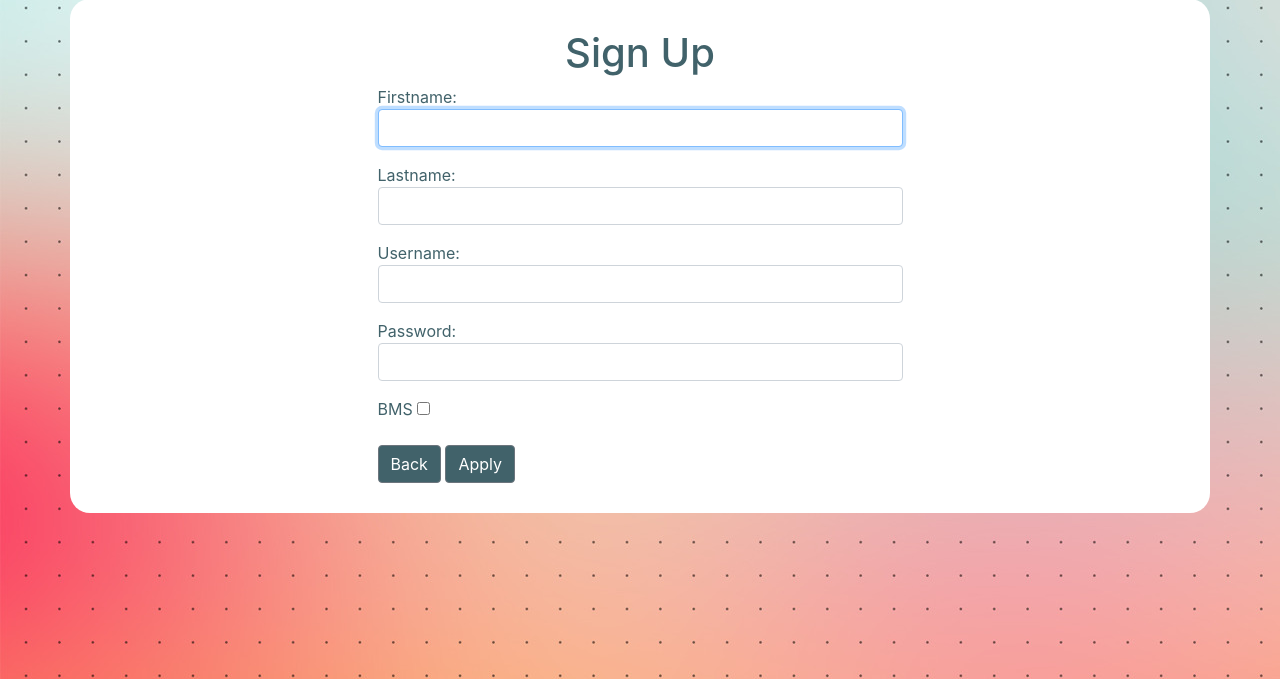
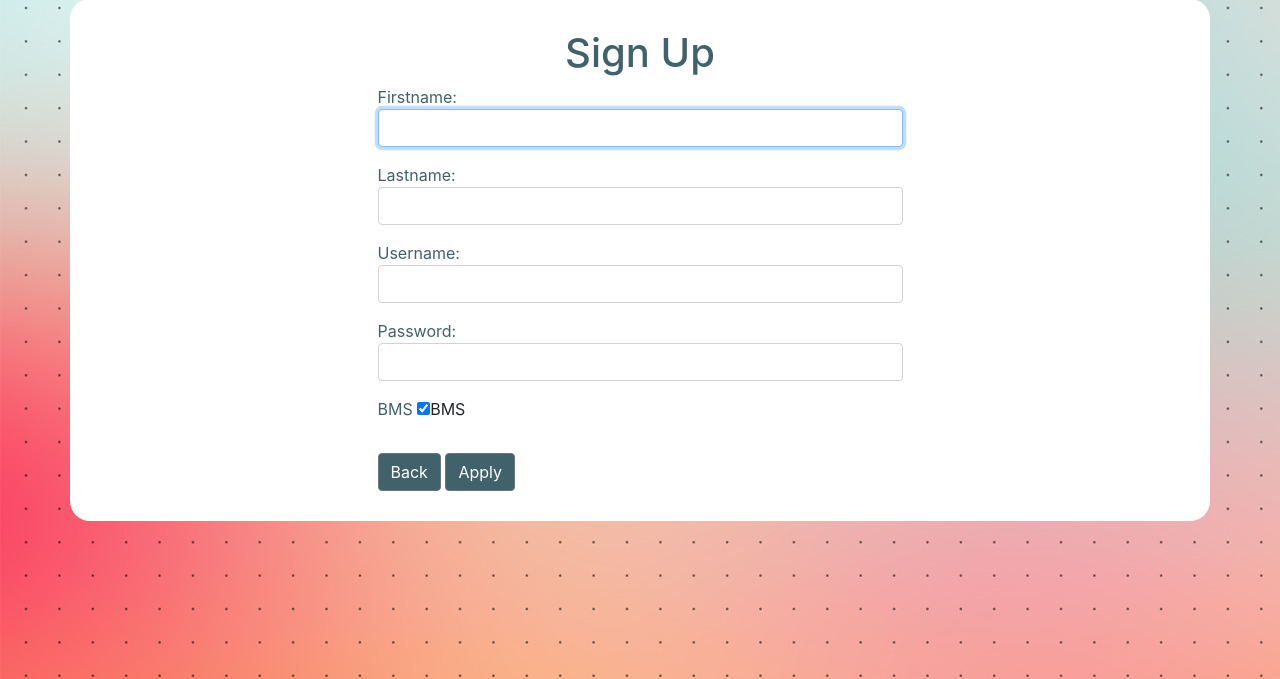
Before and after one commit to ak1215/QV_Projekt_PHP, a PHP site: page /signUp.php in a window 1280 px wide. Shown: the part 121-800 px from the top of the page. Run offline with PHP 8.4, Linux system fonts and the light colour scheme.

Commit message:
Add files via upload

```diff
--- a/QV_Projekt/signUp.php
+++ b/QV_Projekt/signUp.php
@@ -6,24 +6,26 @@ $username = '';
 $passwordu = '';
 $firstname = '';
 $lastname = '';
+$bms = '';
 
 if ($_SERVER["REQUEST_METHOD"] == "POST") {
 
     //Serverseitige Bindung
     $username = isset($_POST['username']) ? $_POST['username'] : '';
-    $passwordu = isset($_POST['passwordu']) ? $_POST['passwordu'] : '';
+    $passwordu = isset($_POST['password']) ? $_POST['passwordu'] : '';
     $firstname = isset($_POST['firstname']) ? $_POST['firstname'] : '';
     $lastname = isset($_POST['lastname']) ? $_POST['lastname'] : '';
+    $bms = isset($_POST['bms']) ? $_POST['bms'] : '';
 
     //serverseitige überprüfung
-    $var_errors = validate($username, $passwordu, $firstname, $lastname);
+    $var_errors = validate($username, $passwordu, $firstname, $lastname, $bms);
 
         //datenbank verbindung
         $conn = connectDataBase();
 
         //Insert into Struktur
-        $sql = "INSERT INTO user(username, passwordu, firstname, lastname)
-                VALUES (?, ?, ?, ?)";
+        $sql = "INSERT INTO user(username, password, firstname, lastname, bms)
+                VALUES (?, ?, ?, ?, ?)";
         //sql statement vorbereiten
         $result_of_sql = mysqli_prepare($conn, $sql);
 
@@ -33,18 +35,20 @@ if ($_SERVER["REQUEST_METHOD"] == "POST") {
         } else {
             mysqli_stmt_bind_param(
                 $result_of_sql,
-                "ssss",
+                "sssss",
                 $_POST['username'],
                 $_POST['passwordu'],
                 $_POST['firstname'],
-                $_POST['lastname']
+                $_POST['lastname'],
+                $_POST['bms']
             );
             //Statement ausführen
             if (mysqli_stmt_execute($result_of_sql)) {
+                echo "Hello";
                 $id = mysqli_insert_id($conn);
                 echo "Inserted record with id: $id";
-                require 'redirect.php';
-                redirectAndExit("/www/QV-Rechner/overview.php?id=$id");
+                require 'Includes/redirect.php';
+                redirectAndExit("/www/QV-Rechner/login.php");
             } else {
                 echo mysqli_stmt_error($result_of_sql);
             }
@@ -63,6 +67,7 @@ if ($_SERVER["REQUEST_METHOD"] == "POST") {
 </head>
 
 <body>
+    <form method="post">
         <div class="container">
             <div class="row">
                 <div class="col-sm-3"></div>
@@ -81,21 +86,30 @@ if ($_SERVER["REQUEST_METHOD"] == "POST") {
                         <input class="form-control" name="username" id="username" maxlength="20" required>
                     </div>
                     <div class="form-group">
-                    <label class="form-check-label" for="password">Password:</label>
-                    <input class="form-control" //type="password"// name="password" id="password" maxlength="20" required>
+                        <label class="form-check-label" for="passwordu">Password:</label>
+                        <input class="form-control" type="password" name="passwordu" id="password" maxlength="20" required>
                     </div>
                     <div class="check-group">
                         <label class="form-check-label" for="bms">BMS</label>
-                    <input type="checkbox" name="bms" value="bms">
+                        <label><input type="checkbox" name="bms" checked <?= $bms ? 'checked' : '' ?>>BMS</label>
                     </div>
                     <br>
+                    <!--Error Meldung-->
+                    <?php if (!empty($errors)) : ?>
+                    <ul>
+                        <?php foreach ($errors as $error) : ?>
+                        <li><?= $error ?></li>
+                        <?php endforeach; ?>
+                    </ul>
+                    <?php endif; ?>
                     <a href="login.php"><button class="btn btn-secondary">Back</button></a>
 
-                <button class="btn btn-secondary">Apply</button>
+                    <button type="submit" class="btn btn-secondary">Apply</button>
                 </div>
                 <div class="col-sm-3"></div>
             </div>
         </div>
+    </form>
 </body>
 
 </html>
```
Lines whose indentation alone changed are shown as unchanged.
